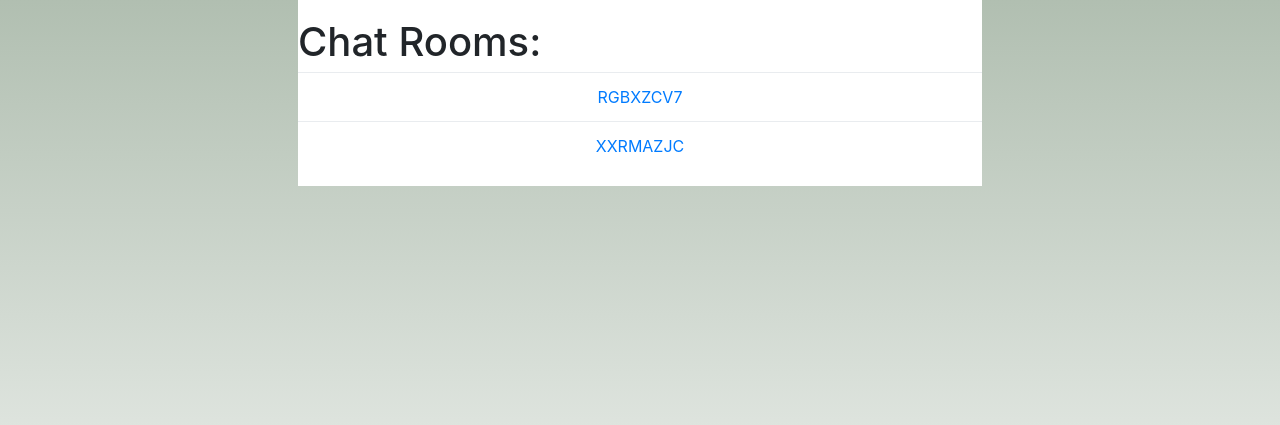
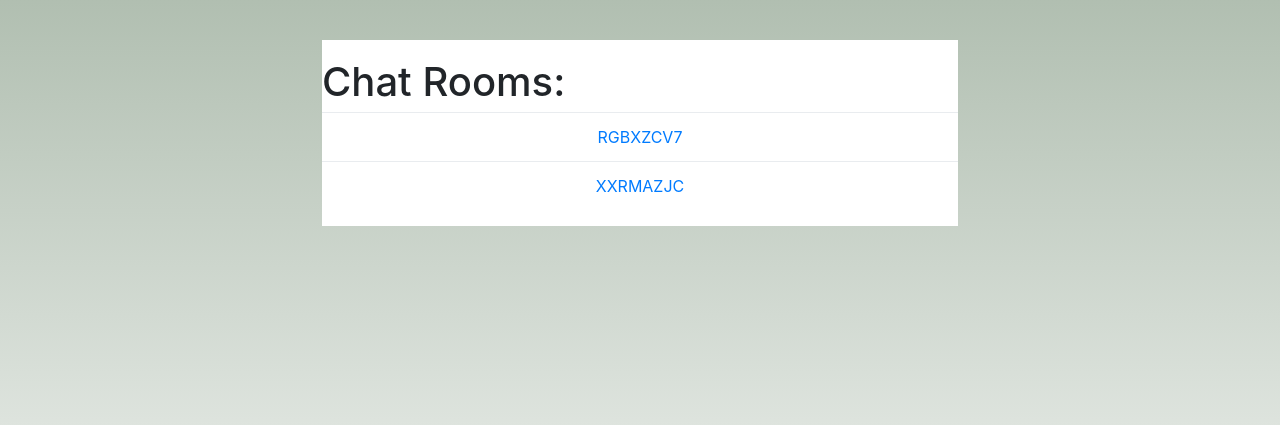
Before and after one commit to THEredhoodieguy/Pocket-Stock, a Django app: template templates/admin_chat_room.html in a window 1280 px wide. Shown: the part 56-481 px from the top of the page. Run offline with Django 3.2, Linux system fonts and the light colour scheme; the template is opened without the code that fills it: values that come from a table or form of the project are taken from there, others are empty; data comes from the database, SQL or seed files in the repository; parts of the project's set-up code (start-up, migrations or seed data) failed here and were passed over; some libraries are stand-ins or nearby versions.

Commit message:
changed css for admintemplate

```diff
--- a/templates/admin_chat_room.html
+++ b/templates/admin_chat_room.html
@@ -3,7 +3,7 @@
 {% block content %}
 
   <div class="container">
-    <div class="row" style="margin-bottom:10px;">
+    <div class="row" style="padding:40px;">
         <div style="width:60%; margin:auto; background-color:white;">
           <h1 style="margin-top:20px">Chat Rooms:</h1>
           <table class="table">
```
